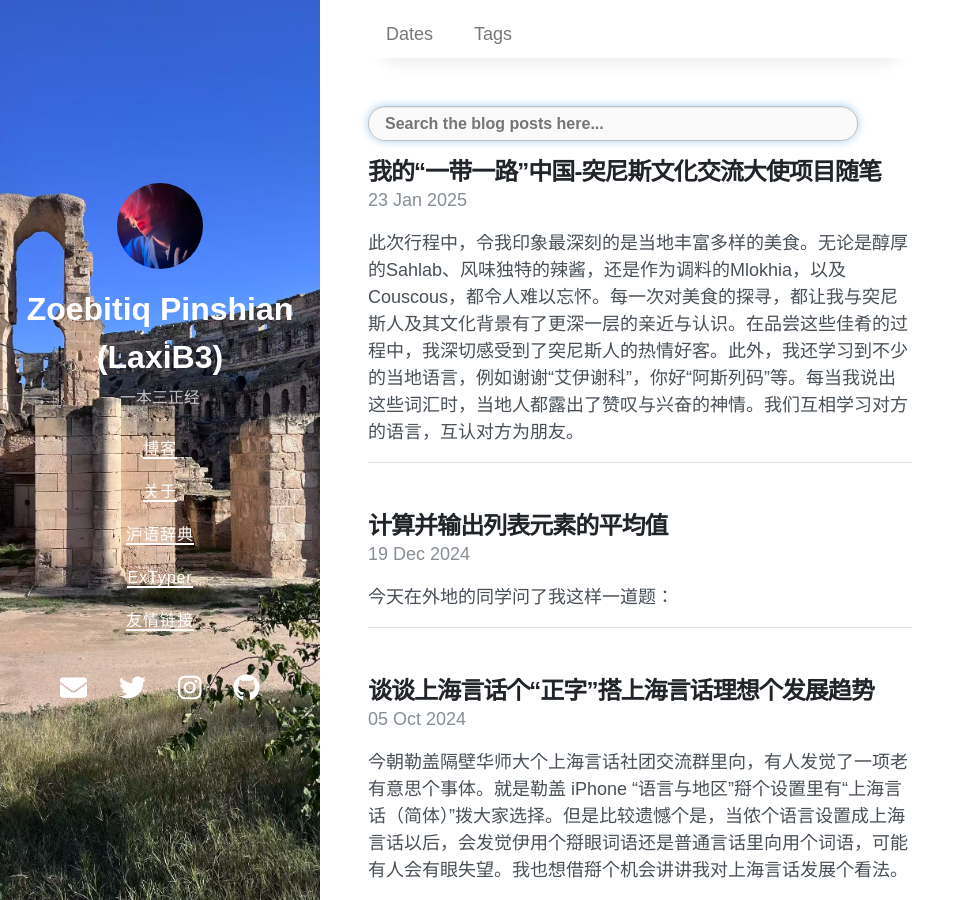
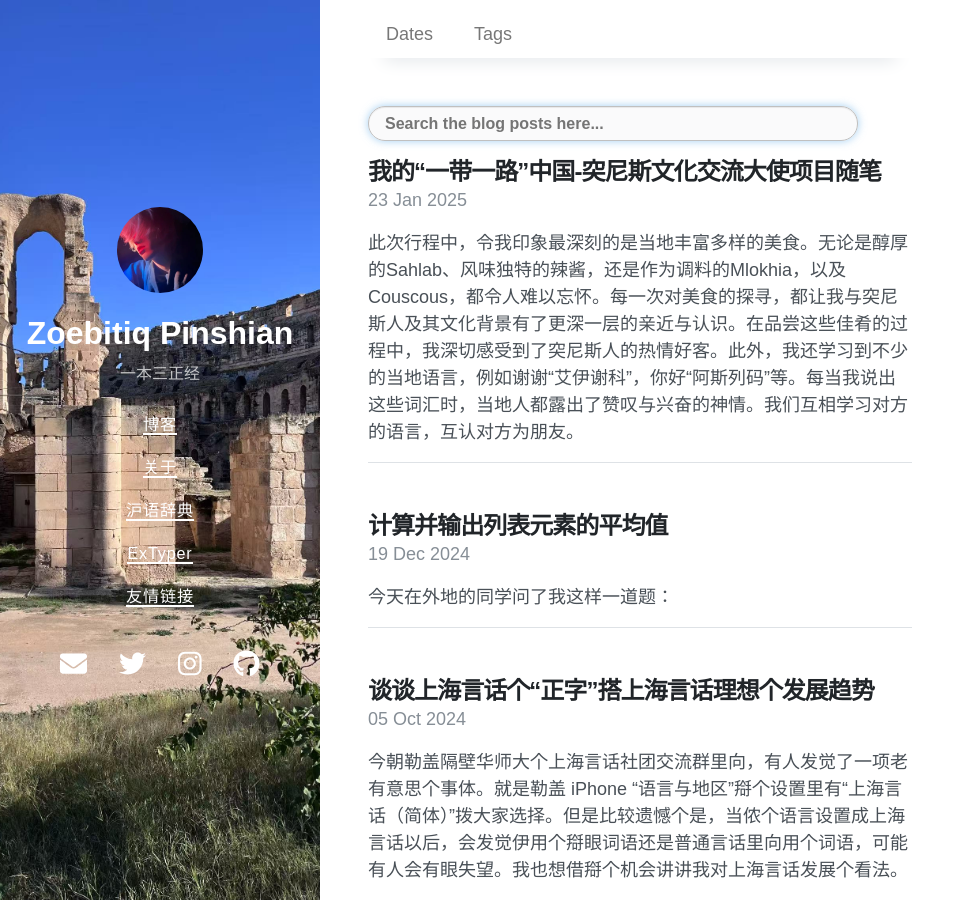
Before and after one commit to laxib3/laxib3.github.io, a Jekyll site: the page built from index.html, in a window 1280 px wide and 900 px high. Shown: the whole window, without its empty margins (0-975 px from the left). Built offline with Jekyll 4.4.1, drawn with Linux system fonts in a browser that asks for light colours; nearby versions of some CDN libraries; the list of posts is cut into pages by our own code.

Commit message:
Update _config.yml

```diff
--- a/_config.yml
+++ b/_config.yml
@@ -1,5 +1,5 @@
 # Setup
-title: Zoebitiq Pinshian (LaxiB3)
+title: Zoebitiq Pinshian
 description: 一本三正经
 url: https://laxib3.github.io
 avatar: /images/tx.jpg
```
